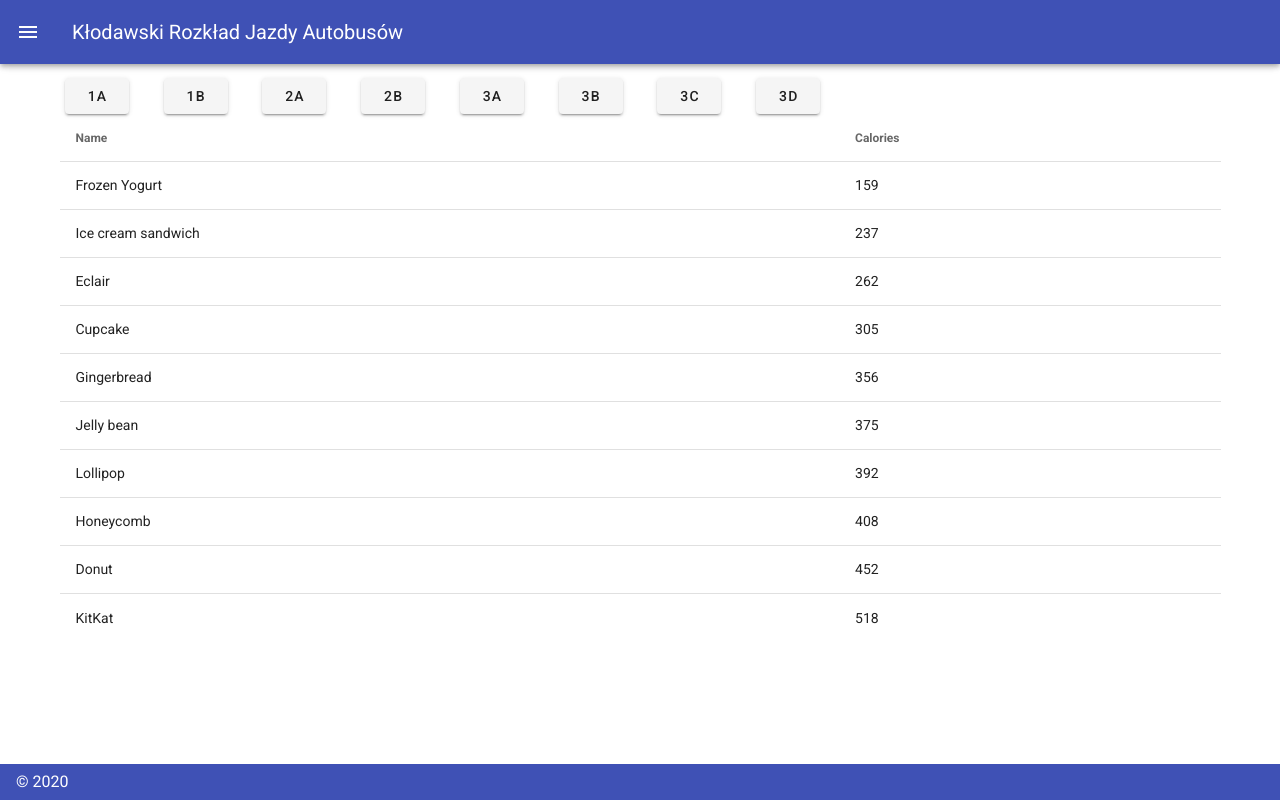
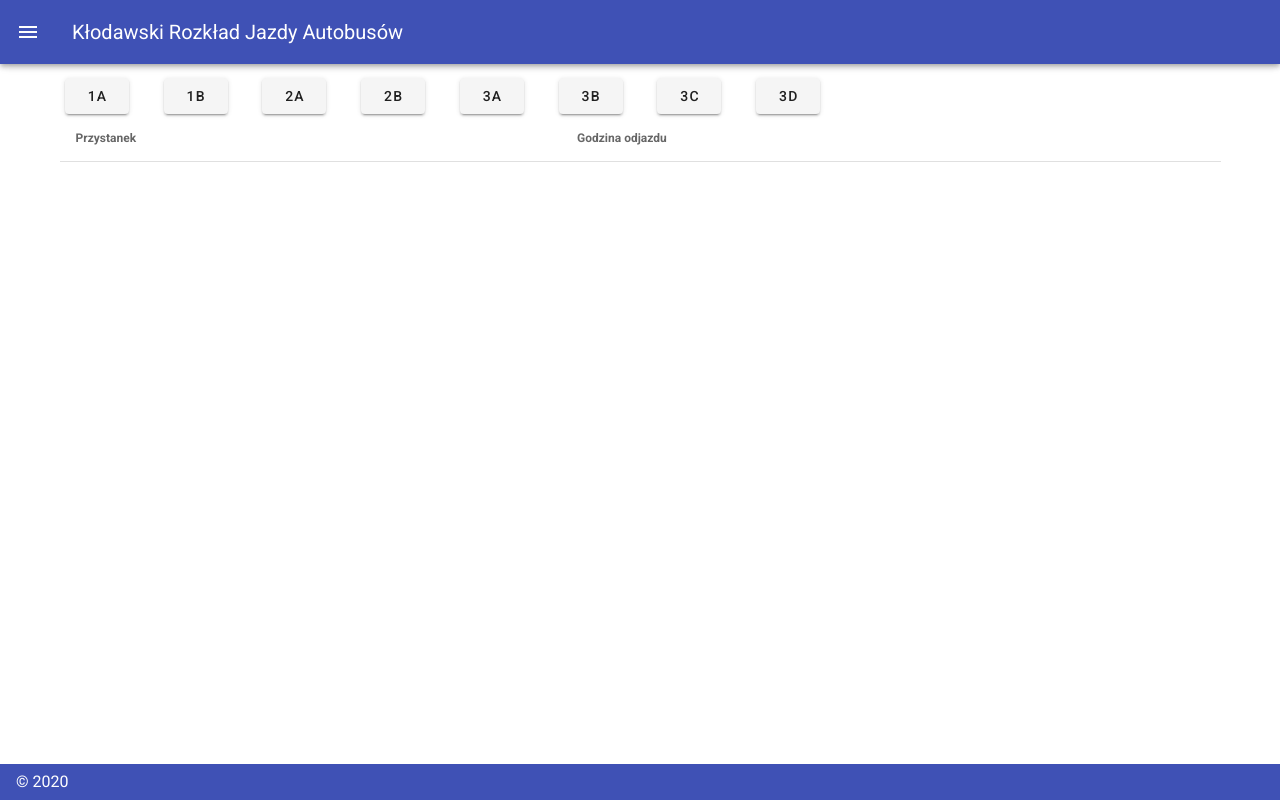
Before and after one commit to leszekjanczewski/krja_vue_pwa, a Vue app: page / in a window 1280 px wide. Built offline with nearby package versions, Linux system fonts and the light colour scheme.

Commit message:
Closed #15 add list line get from server

```diff
--- a/src/components/AdminAddLine/AddLine.vue
+++ b/src/components/AdminAddLine/AddLine.vue
@@ -3,7 +3,13 @@
     <v-btn class="mx-2" fab dark color="indigo" @click="showModal">
       <v-icon dark> mdi-plus </v-icon>
     </v-btn>
-    <v-simple-table v-if="hasLines">
+    <div class="progress-circular" v-if="isLoading">
+      <v-progress-circular
+        indeterminate
+        color="primary"
+      ></v-progress-circular>
+    </div>
+    <v-simple-table v-else-if="hasLines">
       <template v-slot:default>
         <thead>
           <tr>
@@ -20,10 +26,7 @@
           </tr>
         </thead>
         <tbody>
-        <tr
-          v-for="(line, key) in lines"
-          :key="line.id"
-        >
+          <tr v-for="(line, key) in lines" :key="line.id">
             <td>{{ line.id }}</td>
             <td>{{ line.name }}</td>
             <td>{{ line.description }}</td>
@@ -41,13 +44,7 @@
                     mdi-minus
                   </v-icon>
                 </v-btn>
-              <v-btn
-                class="mx-2"
-                fab
-                dark
-                x-small
-                color="primary"
-              >
+                <v-btn class="mx-2" fab dark x-small color="primary">
                   <v-icon dark>
                     mdi-pencil
                   </v-icon>
@@ -80,13 +77,17 @@ export default {
       return this.$store.getters['lines/lines']
     },
     hasLines () {
-      return this.$store.getters['lines/hasLines']
+      return !this.isLoading && this.$store.getters['lines/hasLines']
     }
   },
   data () {
     return {
+      isLoading: false,
       isModalVisible: false
     }
+  },
+  created () {
+    this.loadLines()
   },
   methods: {
     addLine (data) {
@@ -100,7 +101,21 @@ export default {
     },
     removeLine (index) {
       this.lines.splice(index, 1)
+    },
+    async loadLines () {
+      this.isLoading = true
+      await this.$store.dispatch('lines/loadLines')
+      this.isLoading = false
     }
   }
 }
 </script>
+
+<style scoped>
+  .progress-circular {
+    display: flex;
+    justify-content: center;
+    align-items: center;
+    width: 100%;
+  }
+</style>
--- a/src/components/BusStations/Desktop/BusStations.vue
+++ b/src/components/BusStations/Desktop/BusStations.vue
@@ -3,8 +3,8 @@
     <template v-slot:default>
       <thead>
         <tr>
-          <th class="text-left">Name</th>
-          <th class="text-left">Calories</th>
+          <th class="text-left">Przystanek</th>
+          <th class="text-left">Godzina odjazdu</th>
         </tr>
       </thead>
       <tbody>
@@ -17,53 +17,4 @@
   </v-simple-table>
 </template>
 
-<script>
-export default {
-  data () {
-    return {
-      desserts: [
-        {
-          name: 'Frozen Yogurt',
-          calories: 159
-        },
-        {
-          name: 'Ice cream sandwich',
-          calories: 237
-        },
-        {
-          name: 'Eclair',
-          calories: 262
-        },
-        {
-          name: 'Cupcake',
-          calories: 305
-        },
-        {
-          name: 'Gingerbread',
-          calories: 356
-        },
-        {
-          name: 'Jelly bean',
-          calories: 375
-        },
-        {
-          name: 'Lollipop',
-          calories: 392
-        },
-        {
-          name: 'Honeycomb',
-          calories: 408
-        },
-        {
-          name: 'Donut',
-          calories: 452
-        },
-        {
-          name: 'KitKat',
-          calories: 518
-        }
-      ]
-    }
-  }
-}
-</script>
+<script></script>
--- a/src/store/modules/lines/index.js
+++ b/src/store/modules/lines/index.js
@@ -6,23 +6,7 @@ export default {
   namespaced: true,
   state () {
     return {
-      lines: [
-        {
-          id: 1,
-          name: '2A',
-          description: 'Gorzów-Kłodawa-Santocko-Kłodawa-Gorzów'
-        },
-        {
-          id: 2,
-          name: '2B',
-          description: 'Gorzów-Kłodawa-Santocko-Kłodawa-Gorzów'
-        },
-        {
-          id: 3,
-          name: '2C',
-          description: 'Gorzów-Kłodawa-Santocko-Kłodawa-Gorzów'
-        }
-      ]
+      lines: []
     }
   },
   mutations,
```
Lines whose indentation alone changed are shown as unchanged.
